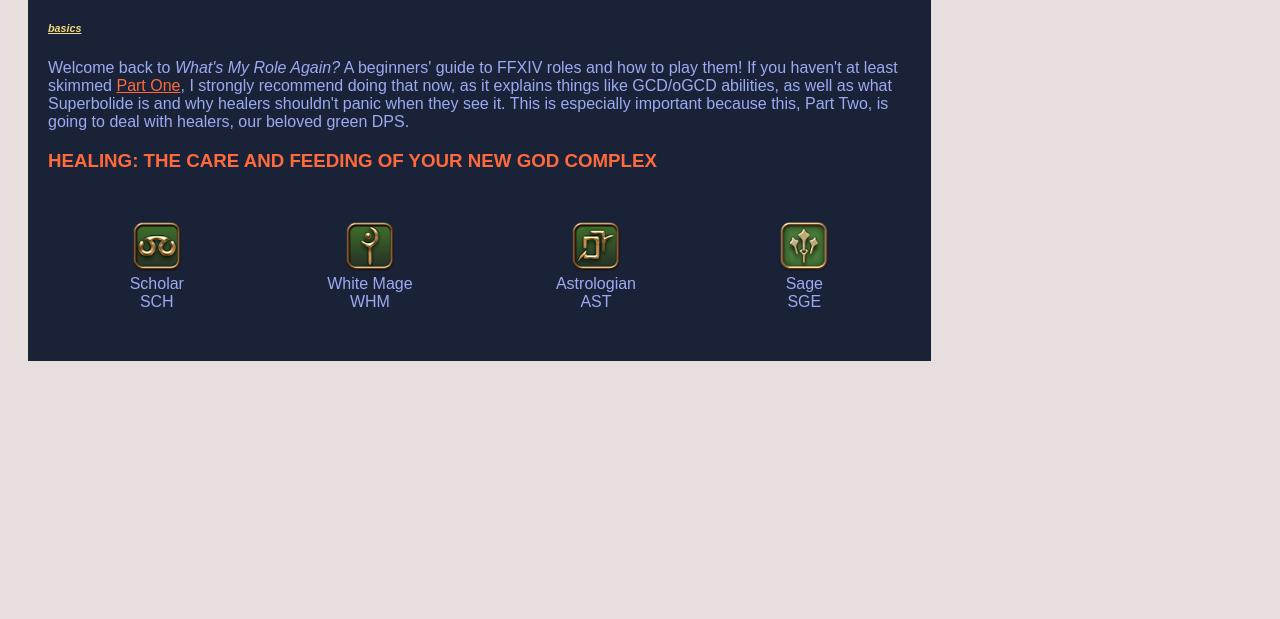
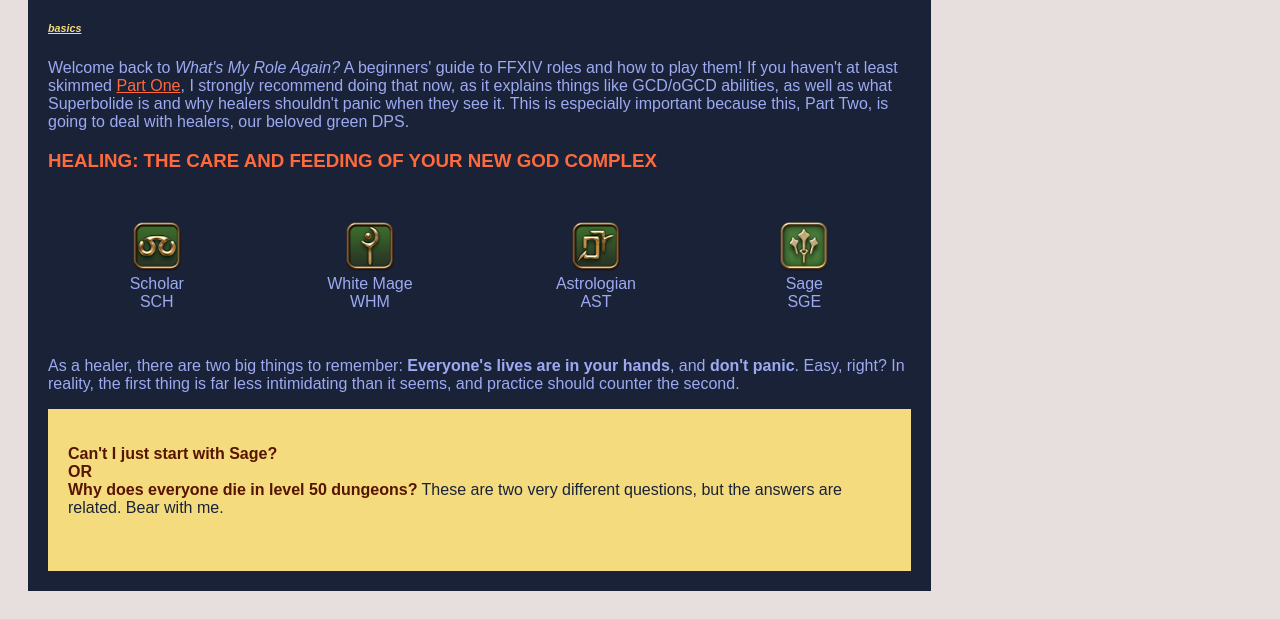
Before and after one commit to splortsmanship/minimizedffxiv, a plain HTML site: page healer.html in a window 1280 px wide. Shown: the part 389-1008 px from the top of the page. Before the commit the page ends 800 px from the top, so only its background shows below. Drawn offline with Linux system fonts and the light colour scheme.

Commit message:
Update healer.html

```diff
--- a/healer.html
+++ b/healer.html
@@ -48,6 +48,17 @@
               <figcaption>Sage<br>SGE</figcaption>
             </div>
           </div>
+          <p>
+            As a healer, there are two big things to remember: <strong>Everyone's lives are in your hands</strong>, and <strong>don't panic</strong>. Easy, right? In reality, the first thing is far less intimidating than it seems, and practice should counter the second.
+          </p>
+          <div class="infobox">
+            <p>
+              <span class="infotitle">Can't I just start with Sage?<br>OR<br>Why does everyone die in level 50 dungeons?</span>
+              These are two very different questions, but the answers are related. Bear with me.
+              <br>
+              <br>
+            </p>
+          </div>
         </div>
       </div>
       <div class="rightcolumn">
```
